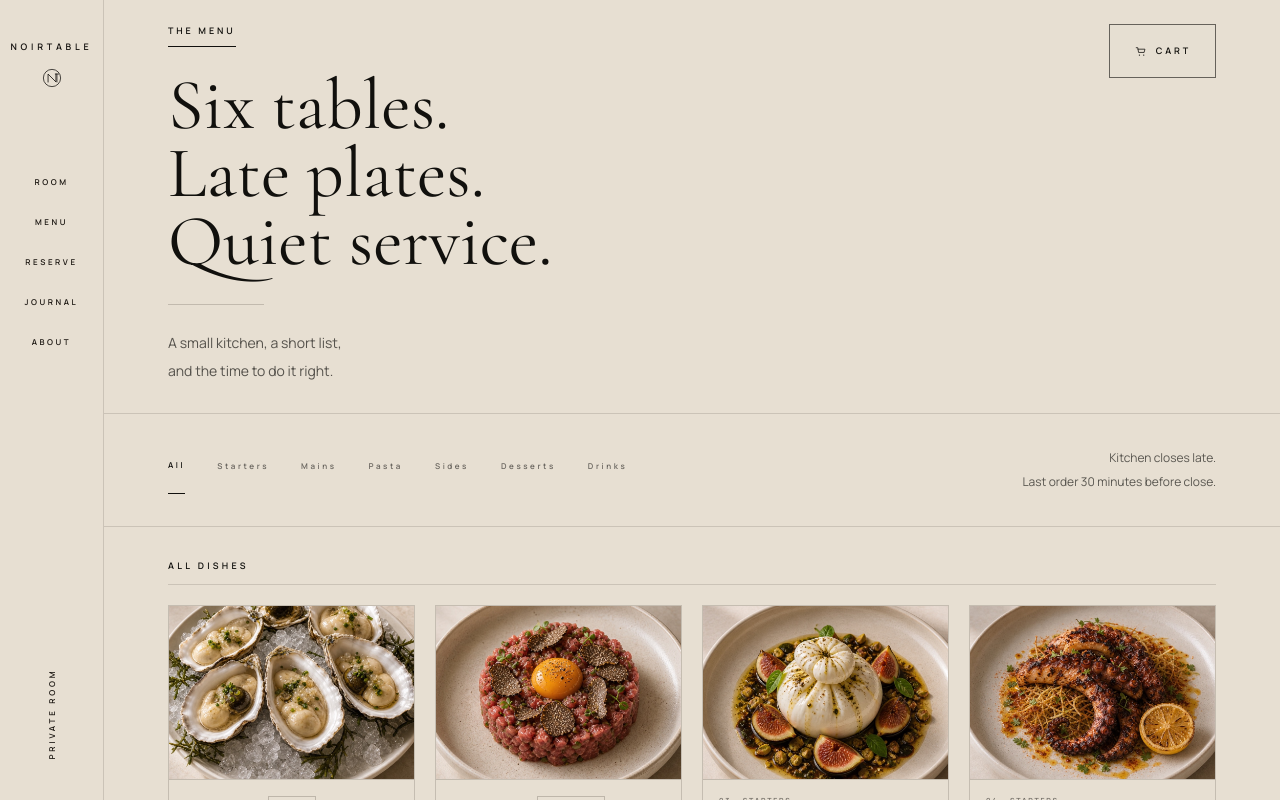
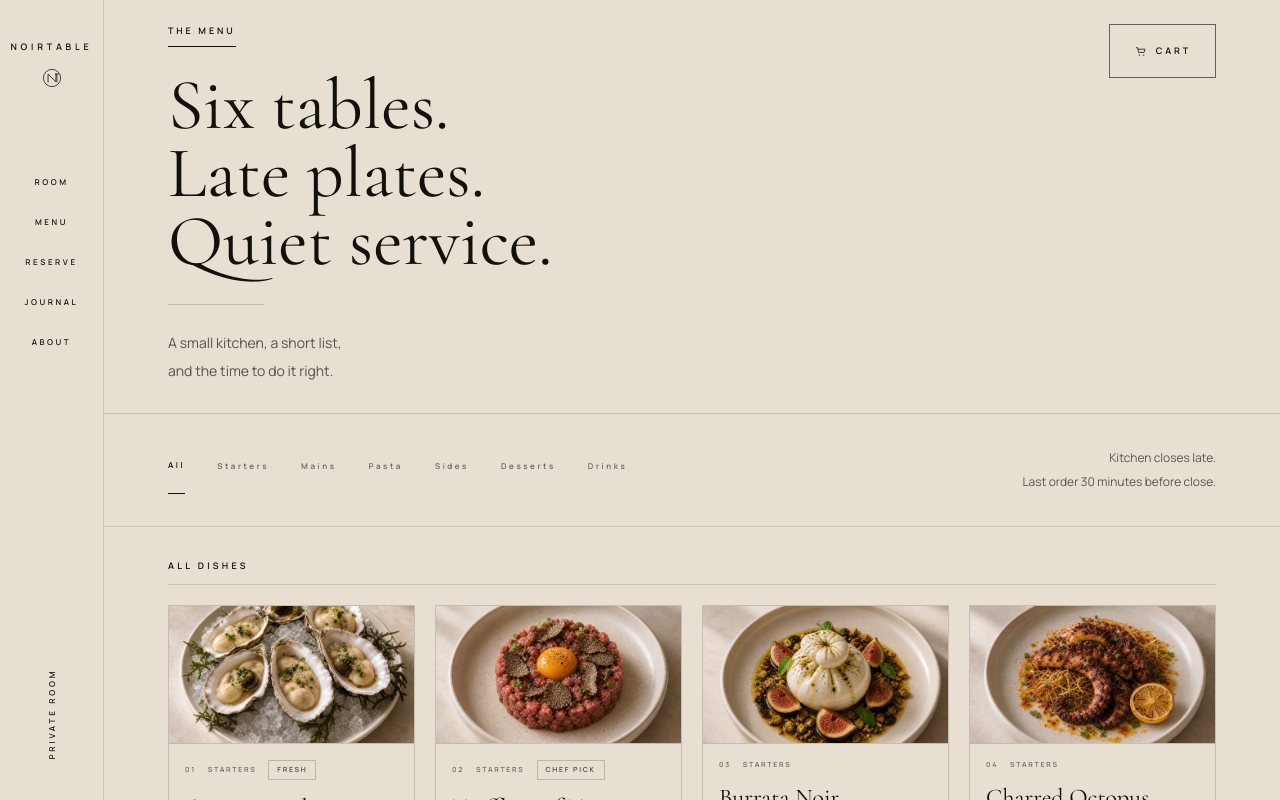
Before and after one commit to noirectinea/noirtable, a Next.js app: page /menu in a window 1280 px wide. Shown: the top 800 px of the page. Built offline with nearby package versions, Linux system fonts and the light colour scheme.

Commit message:
Match menu card image ratio

```diff
--- a/src/app/globals.css
+++ b/src/app/globals.css
@@ -154,8 +154,8 @@ body {
   appearance: none;
   width: 100%;
   aspect-ratio: 16 / 9;
-  height: 174px;
-  min-height: 174px;
+  height: auto;
+  min-height: 0;
   padding: 0;
   overflow: hidden;
   border: 0;
--- a/src/components/FullMenuPage.tsx
+++ b/src/components/FullMenuPage.tsx
@@ -148,8 +148,6 @@ function FullMenuCard({
         style={{
           aspectRatio: "16 / 9",
           display: "block",
-          height: 174,
-          minHeight: 174,
           overflow: "hidden",
           position: "relative",
           width: "100%",
```
